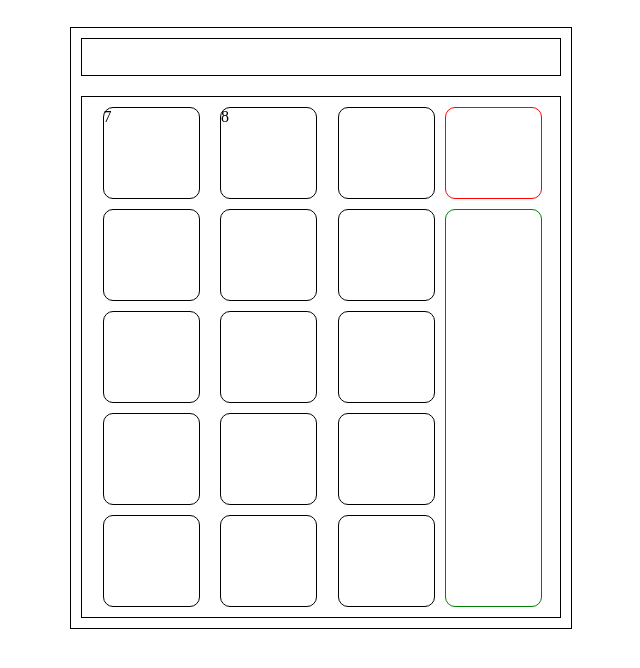
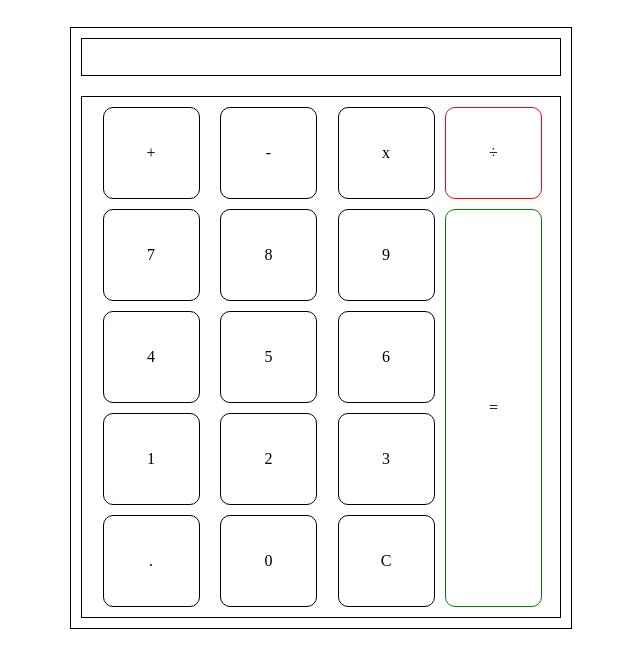
Before and after one commit to lloydeebill/odin-calculator, a plain HTML site: page index.html in a window 1280 px wide. Shown: the whole page, without its empty margins (319-959 px from the left). Drawn offline with Linux system fonts and the light colour scheme.

Commit message:
added two extra buttons, and button specific command names

```diff
--- a/index.html
+++ b/index.html
@@ -12,25 +12,25 @@
     <div class="calcu-display"></div>
     <div class="calcu-buttons-container">
       <div class="first-set-buttons">
-        <div class="calcu-buttons">7</div>
-        <div class="calcu-buttons">8</div>
-        <div class="calcu-buttons"></div>
-        <div class="calcu-buttons"></div>
-        <div class="calcu-buttons"></div>
-        <div class="calcu-buttons"></div>
-        <div class="calcu-buttons"></div>
-        <div class="calcu-buttons"></div>
-        <div class="calcu-buttons"></div>
-        <div class="calcu-buttons"></div>
-        <div class="calcu-buttons"></div>
-        <div class="calcu-buttons"></div>
-        <div class="calcu-buttons"></div>
-        <div class="calcu-buttons"></div>
-        <div class="calcu-buttons"></div>
+        <div class="first-calcu-buttons">+</div>
+        <div class="first-calcu-buttons">-</div>
+        <div class="first-calcu-buttons">x</div>
+        <div class="first-calcu-buttons">7</div>
+        <div class="first-calcu-buttons">8</div>
+        <div class="first-calcu-buttons">9</div>
+        <div class="first-calcu-buttons">4</div>
+        <div class="first-calcu-buttons">5</div>
+        <div class="first-calcu-buttons">6</div>
+        <div class="first-calcu-buttons">1</div>
+        <div class="first-calcu-buttons">2</div>
+        <div class="first-calcu-buttons">3</div>
+        <div class="first-calcu-buttons">.</div>
+        <div class="first-calcu-buttons">0</div>
+        <div class="first-calcu-buttons">C</div>
       </div>
       <div class="second-set-buttons">
-        <div class="second-calcu-buttons above"></div>
-        <div class="second-calcu-buttons below"></div>
+        <div class="second-calcu-buttons above">÷</div>
+        <div class="second-calcu-buttons below">=</div>
       </div>
 
     </div>
--- a/styles.css
+++ b/styles.css
@@ -42,9 +42,21 @@ body {
   justify-content: space-evenly;
 }
 
+.first-calcu-buttons {
+  border: 1px solid black;
+  border-radius: 10px;
+  margin: 0px 10px 10px 10px;
+  width: 95px;
+  height: 90px;
+  display: flex;
+  justify-content: center;
+  align-items: center;
+
+
+}
+
 .second-set-buttons {
   width: 95px;
-
   margin-left: 0px;
   margin-right: 10px;
   display: flex;
@@ -54,9 +66,11 @@ body {
 }
 
 .second-calcu-buttons {
-  border: 1px solid pink;
-  width: 95px;
-  height: 30px;
+  display: flex;
+  justify-content: center;
+  align-items: center;
+
+
 }
 
 .second-calcu-buttons.above {
@@ -74,15 +88,5 @@ body {
   margin-bottom: 0.5px;
   border-radius: 10px;
 
-}
-
-
-.calcu-buttons {
-  border: 1px solid black;
-  border-radius: 10px;
-  margin: 0px 10px 10px 10px;
-  width: 95px;
-  height: 90px;
-
 
 }
```
